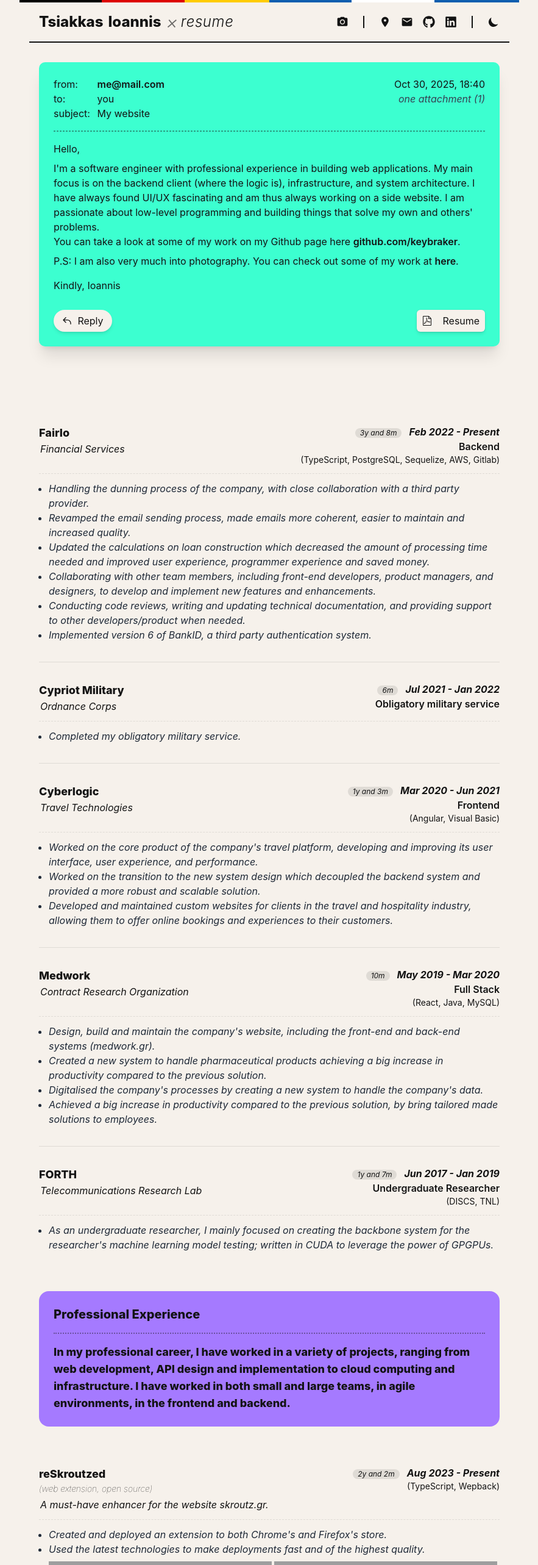
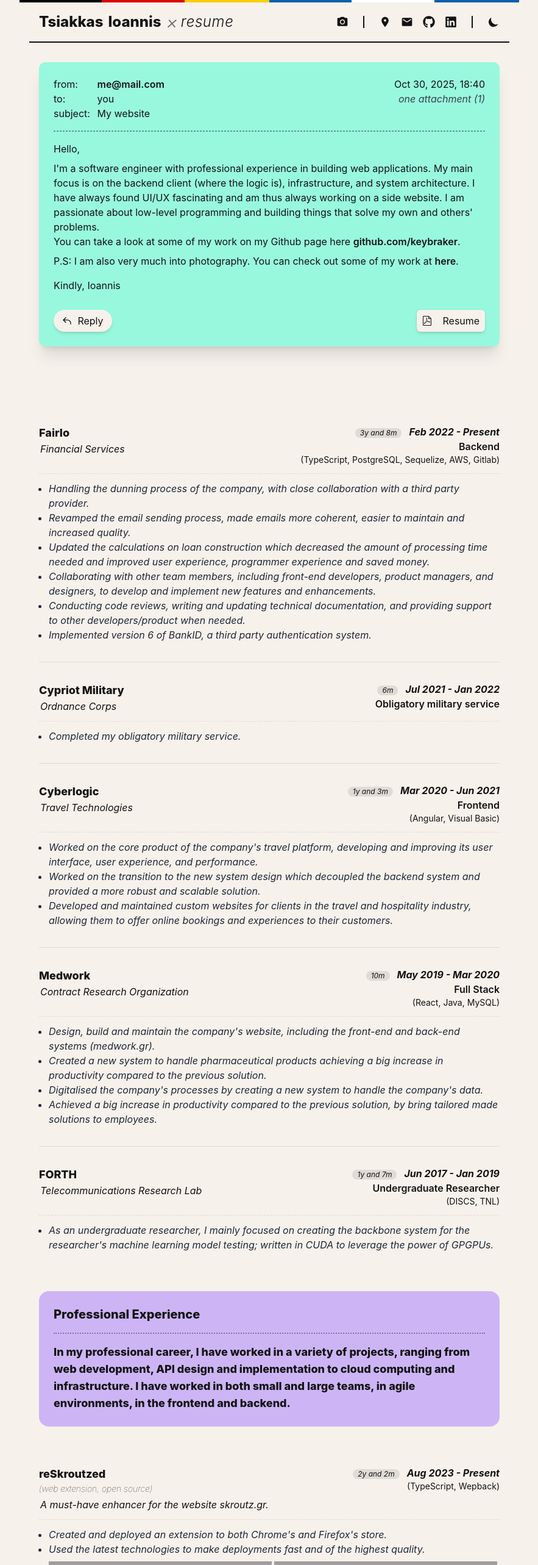
Before and after one commit to keybraker/keybraker.github.io, a Next.js app: page / in a window 1280 px wide. Shown: the top 2566 px of the page at 61% size, without its empty margins (198-1081 px from the left). Built offline with nearby package versions, Linux system fonts and the light colour scheme; grey boxes are pictures that could not be loaded.

Commit message:
Mute the colours of the main page

```diff
--- a/src/abilities/email.tsx
+++ b/src/abilities/email.tsx
@@ -35,7 +35,7 @@
   const hasMounted = useHasMounted();
 
   return (
-    <section className="mb-12 rounded-[10px] bg-verge-cyan text-tsiakkas-dark p-6 shadow-xl">
+    <section className="mb-12 rounded-[10px] bg-verge-cyan/50 dark:bg-verge-cyan/75 text-tsiakkas-dark p-6 shadow-xl">
       {/* <HeadScene /> */}
       <div className="flex flex-col-reverse sm:flex-row justify-between w-full gap-4">
         <div className="flex flex-col w-full">
--- a/src/pages/index.tsx
+++ b/src/pages/index.tsx
@@ -21,7 +21,7 @@
     description:
       "In my professional career, I have worked in a variety of projects, ranging from web development, API design and implementation to cloud computing and infrastructure. \
     I have worked in both small and large teams, in agile environments, in the frontend and backend.",
-    colour: "bg-verge-purple",
+    colour: "bg-verge-purple/50 dark:bg-verge-purple/75",
   },
   {
     title: "Technical Skills",
@@ -30,7 +30,7 @@
     I have worked with a variety of programming languages, frameworks, and tools, and I am always eager to learn new technologies. \
     I am a team player, and I enjoy working in a team environment. \
     Learning fast is a strong-suit of mine, and I am always looking for new challenges to overcome.",
-    colour: "bg-verge-pink",
+    colour: "bg-verge-pink/50 dark:bg-verge-pink/75",
   },
   {
     title: "Software Design",
@@ -40,7 +40,7 @@
     if not the most important think a software engineer has to do. \
     All of this effort is put in order for the systems I design and build to be performant, \
     extendable and easy to work with and contribute to.",
-    colour: "bg-verge-blue",
+    colour: "bg-verge-blue/50 dark:bg-verge-blue/75",
   },
   {
     title: "Education",
@@ -48,7 +48,7 @@
       "My education has provided me with a strong foundation in computer science, with a focus on software engineering ans sytem architecture. \
     In a demanding academic setting I have learned to work under pressure and to meet deadlines. \
     I have also learned to work in a team environment, and to communicate effectively with my peers.",
-    colour: "bg-verge-orange",
+    colour: "bg-verge-orange/50 dark:bg-verge-orange/75",
   },
   {
     title: "Notable Projects",
@@ -57,7 +57,7 @@
     I find it very important to keep up with the latest trends in technology, and to always be learning; \
     it also does not hurt when you can have an impact on other people\'s lives alogside. \
     Some of my projects are available on my <a href="https://github.com/keybraker" rel="noopener noreferrer" target="_blank" class="hover:underline">github</a>, where I contribute to open source projects, while also creating my own.',
-    colour: "bg-verge-blue",
+    colour: "bg-verge-blue/50 dark:bg-verge-blue/75",
   },
 ];
 
```
